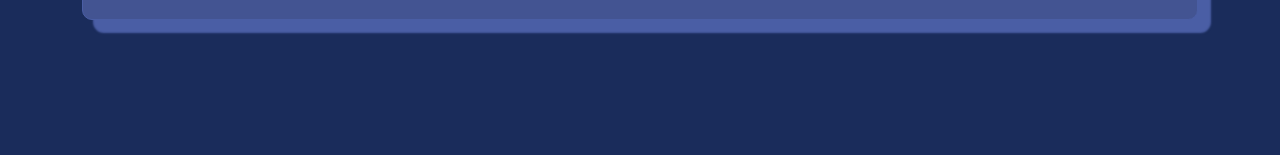
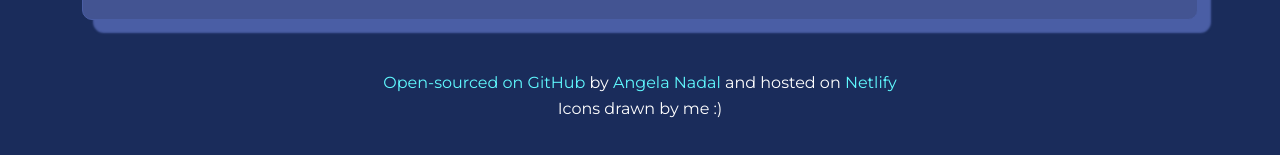
Before and after one commit to angelanadal/weather-app-react, a React (Create React App) app: page / in a window 1280 px wide. Shown: the part 631-786 px from the top of the page. Built offline with nearby package versions, Linux system fonts and the light colour scheme.

Commit message:
Added footer

```diff
--- a/src/App.js
+++ b/src/App.js
@@ -24,6 +24,32 @@ export default function App() {
           <hr />
           <Forecast />
         </div>
+        <div className="row">
+          <div className="col centered">
+            <a
+              href="https://github.com/nightingaele/weather-app-react"
+              rel="noreferrer"
+              target="_blank"
+            >
+              Open-sourced on GitHub
+            </a>
+            <span className="footer-text"> by </span>
+            <a
+              href="https://www.linkedin.com/in/angela-nadal/"
+              rel="noreferrer"
+              target="_blank"
+            >
+              Angela Nadal
+            </a>
+            <span className="footer-text"> and hosted on </span>
+            <a href="https://www.netlify.com/" rel="noreferrer" target="_blank">
+              Netlify
+            </a>
+          </div>
+        </div>
+        <div className="row">
+          <div className="col centered">Icons drawn by me :)</div>
+        </div>
       </div>
     </div>
   );
```
